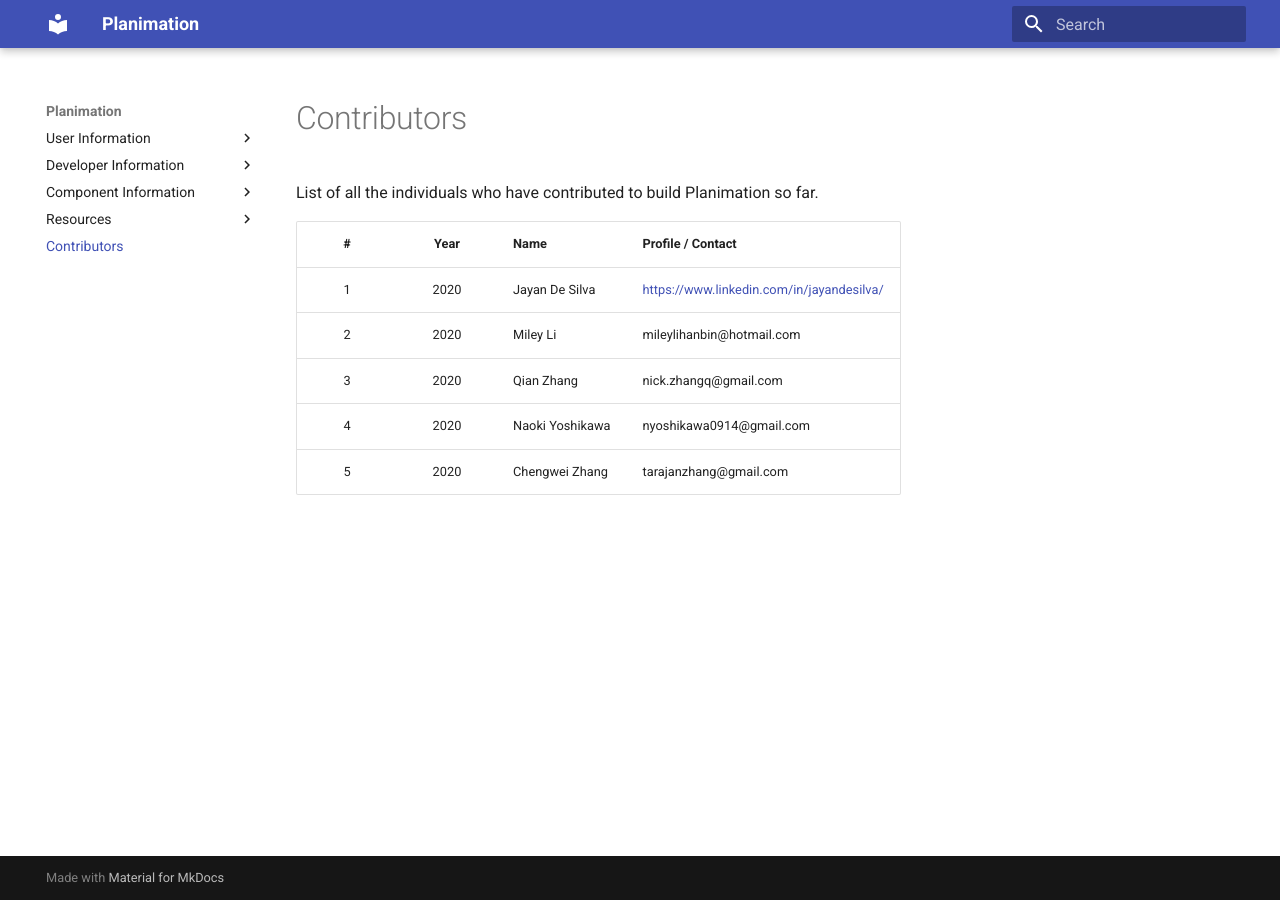
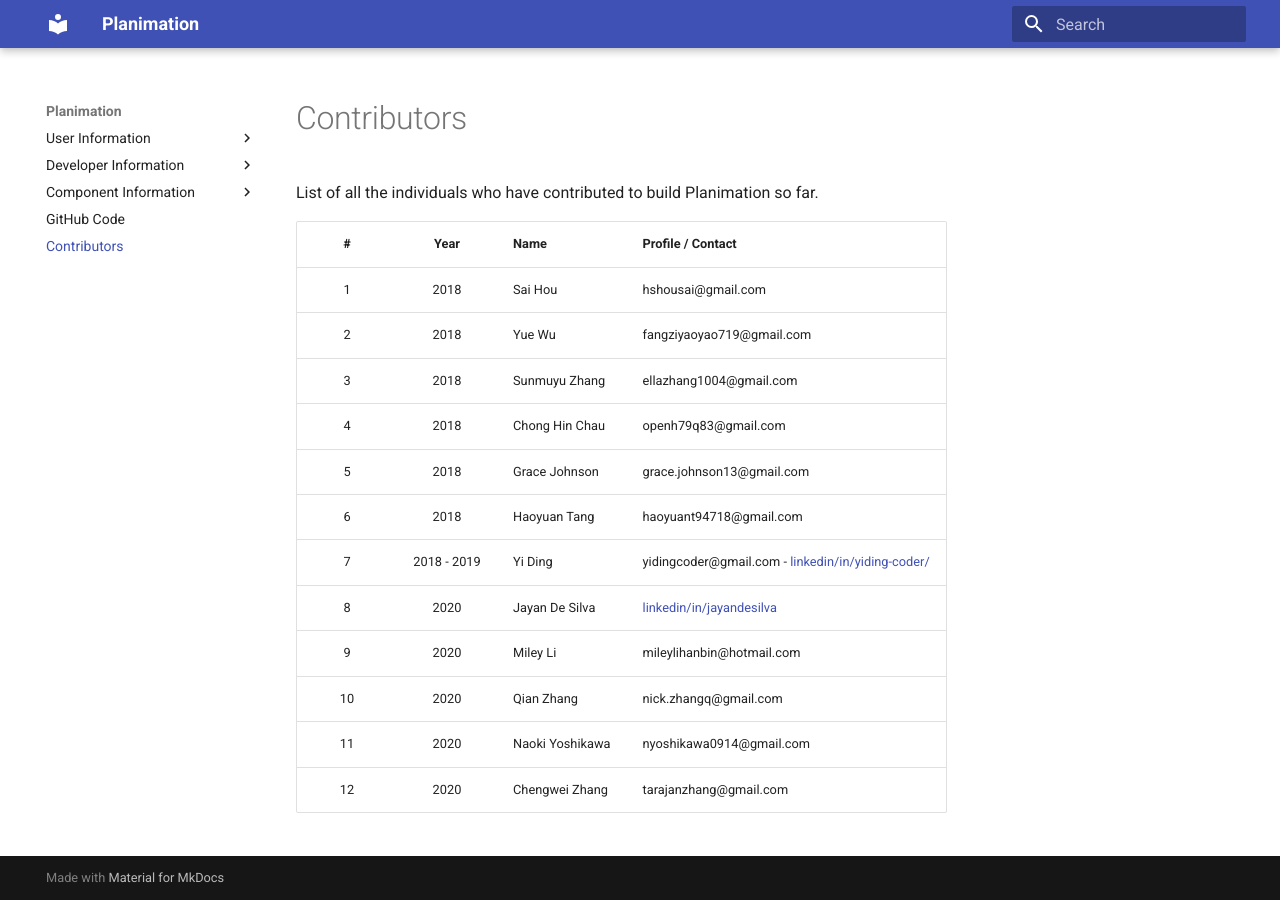
Before and after one commit to planimation/documentation, an MkDocs documentation site: the page built from docs/contributors.md, in a window 1280 px wide. Built offline with MkDocs 1.6.1 and Material for MkDocs 9.7.7, drawn with Linux system fonts in a browser that asks for light colours.

Commit message:
added contributors

```diff
--- a/docs/contributors.md
+++ b/docs/contributors.md
@@ -4,8 +4,15 @@ List of all the individuals who have contributed to build Planimation so far.
 
 | # | Year | Name | Profile / Contact |
 |:---:| :----: | :------ |:-------|
-| 1 | 2020 | Jayan De Silva | [https://www.linkedin.com/in/jayandesilva/](https://www.linkedin.com/in/jayandesilva/) |
-| 2 | 2020 | Miley Li | mileylihanbin@hotmail.com |
-| 3 | 2020 | Qian Zhang | nick.zhangq@gmail.com |
-| 4 | 2020 | Naoki Yoshikawa | nyoshikawa0914@gmail.com |
-| 5 | 2020 | Chengwei Zhang | tarajanzhang@gmail.com  |
+| 1 | 2018 | Sai Hou | hshousai@gmail.com |
+| 2 | 2018 | Yue Wu | fangziyaoyao719@gmail.com |
+| 3 | 2018 | Sunmuyu Zhang | ellazhang1004@gmail.com |
+| 4 | 2018 | Chong Hin Chau | openh79q83@gmail.com |
+| 5 | 2018 | Grace Johnson | grace.johnson13@gmail.com |
+| 6 | 2018 | Haoyuan Tang | haoyuant94718@gmail.com|
+| 7 | 2018 - 2019 | Yi Ding | yidingcoder@gmail.com - [linkedin/in/yiding-coder/](https://www.linkedin.com/in/yiding-coder) |
+| 8 | 2020 | Jayan De Silva | [linkedin/in/jayandesilva](https://www.linkedin.com/in/jayandesilva/) |
+| 9 | 2020 | Miley Li | mileylihanbin@hotmail.com |
+| 10 | 2020 | Qian Zhang | nick.zhangq@gmail.com |
+| 11 | 2020 | Naoki Yoshikawa | nyoshikawa0914@gmail.com |
+| 12 | 2020 | Chengwei Zhang | tarajanzhang@gmail.com  |
--- a/mkdocs.yml
+++ b/mkdocs.yml
@@ -12,9 +12,7 @@ nav:
           - Backend: backend.md
           - Frontend: frontend.md
           - Plugins: plugins.md
-    - Resources:
-          - GitHub: https://github.com/planimation
-          - Other: other.md
+    - GitHub Code: https://github.com/planimation
     - Contributors: contributors.md
 
 theme:
```
Also changed, not shown: docs/other.md (deleted).
